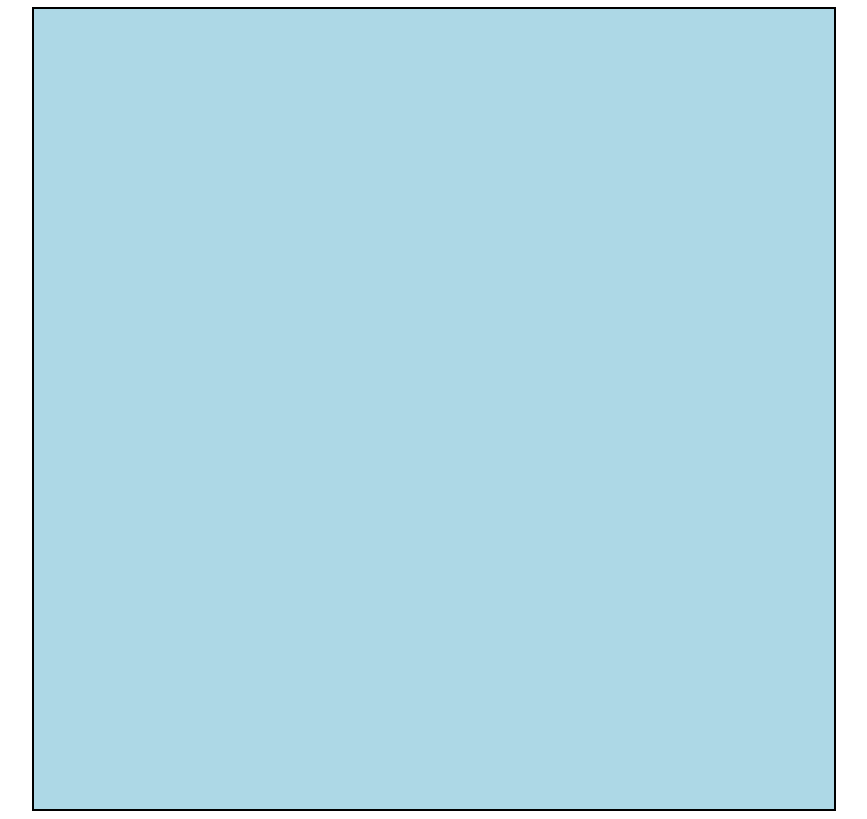
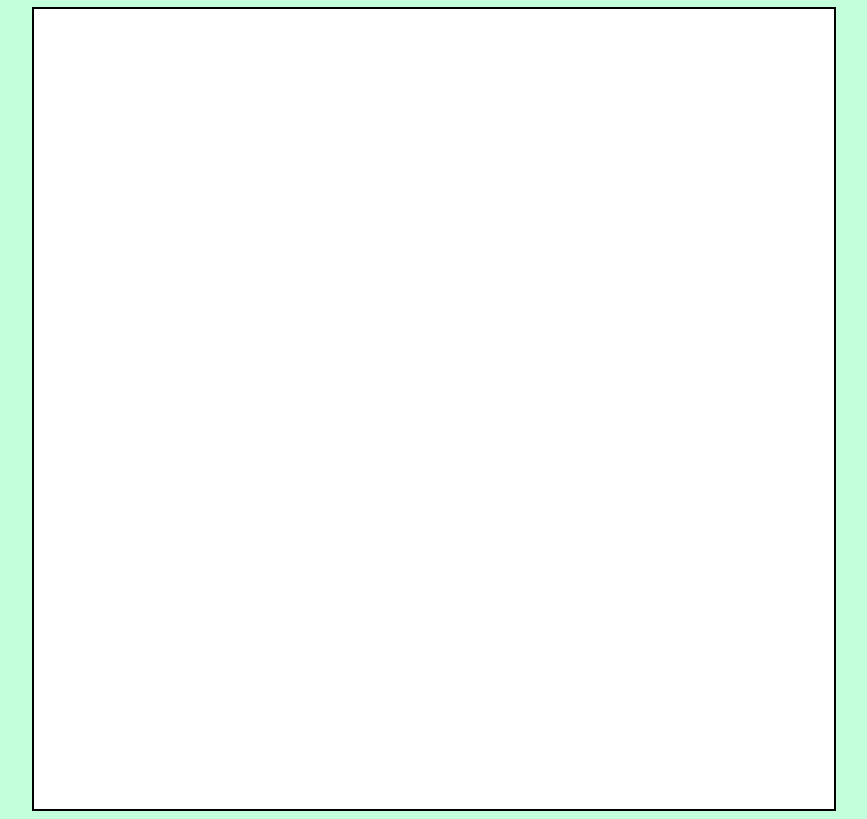
Before and after one commit to ilyennaa/etch-a-sketch, a plain HTML site: page index.html in a window 1280 px wide. Shown: the part 81-900 px from the top of the page, without its empty margins (206-1073 px from the left). Drawn offline with Linux system fonts and the light colour scheme.

Commit message:
Completed "populateBoard" function

```diff
--- a/script.js
+++ b/script.js
@@ -1,25 +1,38 @@
 const board = document.querySelector('.board');
 
+populateBoard();
 
-populateBoard();
+
 
 function populateBoard() {
     // create horizontal divs
     for (let i = 0; i < 16; i++) {
         let rowDiv = document.createElement('div');
-        rowDiv.classList.add('.rowDiv');
+        rowDiv.classList.add(`.rowDiv${i+1}`);
 
         rowDiv.style.height = "6.25%";
         rowDiv.style.width = "100%";
+        rowDiv.style.display = "flex";
 
         board.appendChild(rowDiv);
+
+
     }
 
-    // console.log(board);
-    rowDivs = board.querySelectorAll('.rowDiv');
+     // populate horizontal divs with squares
+    const rowDivs = board.childNodes;
+    rowDivs.forEach(function() {
+        for (let i = 0; i < rowDivs.length; i++) {
+            let horizontalDivs = rowDivs[i];
+            let tile = document.createElement('div');
+            tile.classList.add('.tile');
 
+            tile.style.height = "100%";
+            tile.style.width = "6.25%";
+            tile.style.backgroundColor = "white";
 
-
-    // populate horizontal divs with squares
+            horizontalDivs.appendChild(tile);
+        }
+    });
 
 }
--- a/style.css
+++ b/style.css
@@ -2,6 +2,7 @@ body {
     display: flex;
     align-items: center;
     flex-direction: column;
+    background-color: rgb(196, 255, 220);
 }
 
 .board {
```
